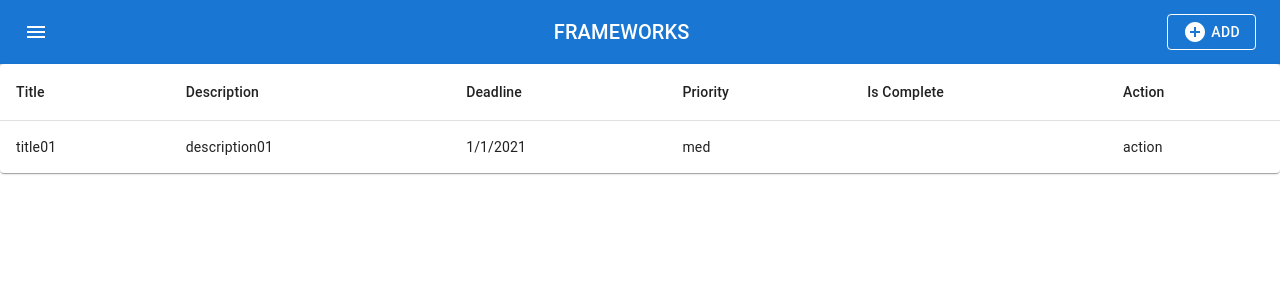
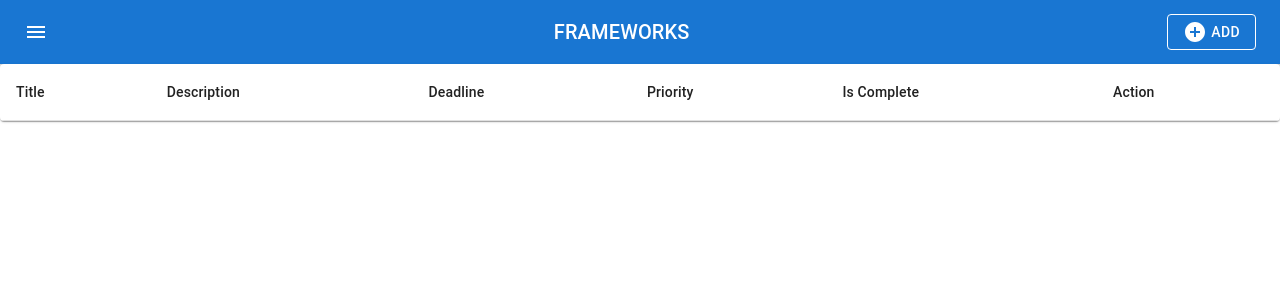
Before and after one commit to slc142/pr02, a React (Create React App) app: page / in a window 1280 px wide. Shown: the top 300 px of the page. Built offline with nearby package versions, Linux system fonts and the light colour scheme.

Commit message:
add tasks

```diff
--- a/src/App.js
+++ b/src/App.js
@@ -24,6 +24,8 @@ import RadioGroup from '@mui/material/RadioGroup';
 import FormControlLabel from '@mui/material/FormControlLabel';
 import FormControl from '@mui/material/FormControl';
 import FormLabel from '@mui/material/FormLabel';
+import EditIcon from '@mui/icons-material/Edit';
+import HighlightOffIcon from '@mui/icons-material/HighlightOff';
 import { DemoContainer } from '@mui/x-date-pickers/internals/demo';
 import { AdapterDayjs } from '@mui/x-date-pickers/AdapterDayjs';
 import { LocalizationProvider } from '@mui/x-date-pickers/LocalizationProvider';
@@ -34,69 +36,108 @@ import './App.css';
 function App() {
   const dayjs = require('dayjs');
 
-  function createData(title, description, deadline, priority, isComplete, action) {
-    return { title, description, deadline, priority, isComplete, action };
+  // true if the user is adding a new task, false if the user is editing an existing task
+  const [action, setAction] = React.useState(true);
+
+  function createData(title, description, deadline, priority, isComplete, actions) {
+    return { title, description, deadline, priority, isComplete, actions };
   }
 
-  const [rows, setRows] = React.useState([
-    createData('title01', 'description01', new Date(2021, 0, 1).toLocaleDateString(), 'med', false, 'action'),
-  ]);
+  function actions(title) {
+    return [updateButton(title), deleteButton(title)];
+  }
 
-  const [addTaskDialogOpen, setAddTaskDialogOpen] = React.useState(false);
+  const [rows, setRows] = React.useState([]);
+
+  const [taskToUpdate, setTaskToUpdate] = React.useState(null);
+
+  const [taskDialogOpen, setTaskDialogOpen] = React.useState(false);
+
   const [task, setTask] = React.useState({
     title: '',
     description: '',
-    deadline: null,
-    priority: '',
+    deadline: dayjs().toString(),
+    priority: 'Low',
     isComplete: false
   });
 
   const [taskInputError, setTaskInputError] = React.useState({
-    title: true,
-    description: true
+    title: false,
+    description: false
   });
 
-  const openAddTaskDialog = () => {
-    setAddTaskDialogOpen(true);
+  const openTaskDialog = () => {
+    setTaskDialogOpen(true);
   };
 
-  const closeAddTaskDialog = () => {
-    setAddTaskDialogOpen(false);
+  const closeTaskDialog = () => {
+    setTaskDialogOpen(false);
+    setTaskInputError({
+      title: false,
+      description: false
+    })
   };
 
-  const closeAddTaskDialogAndAddTask = () => {
-    setAddTaskDialogOpen(false);
-    setRows([...rows, createData(task.title, task.description, task.deadline, task.priority, task.isComplete, task.action)]);
+  const closeTaskDialogAndDoAction = () => {
+    let isError = false;
+    if (task.title === '') {
+      // TODO: display message showing the error to the user
+      isError = true;
+      setTaskInputError({ ...taskInputError, title: true });
+    } else if (rows.some((row) => row.title === task.title)) {
+      // TODO: display message showing the error to the user
+      isError = true;
+      setTaskInputError({ ...taskInputError, title: true });
+    }
+    if (task.description === '') {
+      // TODO: display message showing the error to the user
+      isError = true;
+      setTaskInputError({ ...taskInputError, description: true });
+    }
+
+    if (isError) {
+      return;
+    }
+    setTaskDialogOpen(false);
+    if (action) {
+      // add new task
+      setRows([...rows, createData(task.title, task.description, task.deadline, task.priority, task.isComplete, actions(task.title))]);
       setTask({
         title: '',
         description: '',
-      deadline: null,
-      priority: '',
+        deadline: dayjs().toString(),
+        priority: 'Low',
         isComplete: false
       });
+    } else {
+      // edit existing task
+      if (taskToUpdate) {
+        setRows(rows.map((row) => row.title === taskToUpdate ? createData(task.title, task.description, task.deadline, task.priority, task.isComplete, actions(task.title)) : row));
+        setTaskToUpdate(null);
+      }
     }
 
-  return (
-    <div className="App">
-      <AppBar position="static">
-        <Toolbar>
-          <IconButton
-            size="large"
-            edge="start"
-            color="inherit"
-            aria-label="menu"
-            sx={{ mr: 2 }}
-          >
-            <MenuIcon />
-          </IconButton>
-          <Typography variant="h6" component="div" sx={{ flexGrow: 1 }}>
-            FRAMEWORKS
-          </Typography>
-          <Button color="inherit" variant="outlined" onClick={openAddTaskDialog}><AddCircleIcon ></AddCircleIcon>&nbsp;Add</Button>
-        </Toolbar>
-      </AppBar>
-      <Dialog open={addTaskDialogOpen} onClose={closeAddTaskDialog}>
-        <DialogTitle>Add Task</DialogTitle>
+  }
+
+  function deleteTask(title) {
+    setRows(rows.filter((row) => row.title !== title));
+  }
+
+  function deleteButton(title) {
+    return <Button onClick={() => deleteTask(title)}><HighlightOffIcon ></HighlightOffIcon>&nbsp;Delete</Button>
+  }
+
+  function updateButton(title) {
+    return <Button onClick={() => {
+      setAction(false);
+      setTaskToUpdate(title);
+      openTaskDialog();
+    }}><EditIcon></EditIcon>&nbsp;Edit</Button>
+  }
+
+  function taskDialog() {
+    return <Dialog open={taskDialogOpen} onClose={closeTaskDialog}>
+      <DialogTitle>{action ? 'Add Task' : 'Edit Task'}</DialogTitle>
       <DialogContent>
         <TextField
           autoFocus
@@ -130,7 +171,7 @@ function App() {
         />
         <LocalizationProvider dateAdapter={AdapterDayjs}>
           <DemoContainer components={['DatePicker']}>
-              <DatePicker label="Basic date picker" defaultValue={dayjs()} />
+            <DatePicker label="Basic date picker" defaultValue={dayjs()} onChange={(e) => setTask({ ...task, deadline: e.toString() })} />
           </DemoContainer>
         </LocalizationProvider>
         <FormControl>
@@ -139,6 +180,8 @@ function App() {
             row
             aria-labelledby="radio-buttons-group-label"
             name="row-radio-buttons-group"
+            onChange={(e) => setTask({ ...task, priority: e.target.value })}
+            defaultValue="Low"
           >
             <FormControlLabel value="Low" control={<Radio />} label="Low" />
             <FormControlLabel value="Med" control={<Radio />} label="Med" />
@@ -147,10 +190,35 @@ function App() {
         </FormControl>
       </DialogContent>
       <DialogActions>
-          <Button onClick={closeAddTaskDialogAndAddTask}><AddCircleIcon ></AddCircleIcon>&nbsp;Add</Button>
-          <Button onClick={closeAddTaskDialog}><CancelIcon ></CancelIcon>&nbsp;Cancel</Button>
+        <Button onClick={closeTaskDialogAndDoAction}>{action ? <AddCircleIcon ></AddCircleIcon> : <EditIcon></EditIcon>}&nbsp;{action ? 'Add' : 'Update'}</Button>
+        <Button onClick={closeTaskDialog}><CancelIcon ></CancelIcon>&nbsp;Cancel</Button>
       </DialogActions>
     </Dialog>
+  }
+
+  return (
+    <div className="App">
+      <AppBar position="static">
+        <Toolbar>
+          <IconButton
+            size="large"
+            edge="start"
+            color="inherit"
+            aria-label="menu"
+            sx={{ mr: 2 }}
+          >
+            <MenuIcon />
+          </IconButton>
+          <Typography variant="h6" component="div" sx={{ flexGrow: 1 }}>
+            FRAMEWORKS
+          </Typography>
+          <Button color="inherit" variant="outlined" onClick={() => {
+            setAction(true);
+            openTaskDialog();
+          }}><AddCircleIcon ></AddCircleIcon>&nbsp;Add</Button>
+        </Toolbar>
+      </AppBar>
+      {taskDialog()}
       <TableContainer component={Paper}>
         <Table sx={{ minWidth: 650 }} aria-label="simple table">
           <TableHead>
@@ -176,7 +244,7 @@ function App() {
                 <TableCell align="left">{row.deadline}</TableCell>
                 <TableCell align="left">{row.priority}</TableCell>
                 <TableCell align="left">{row.isComplete}</TableCell>
-                <TableCell align="left">{row.action}</TableCell>
+                <TableCell align="left">{<div>{row.actions.map((action) => action)}</div>}</TableCell>
               </TableRow>
             ))}
           </TableBody>
```
Lines whose indentation alone changed are shown as unchanged.
